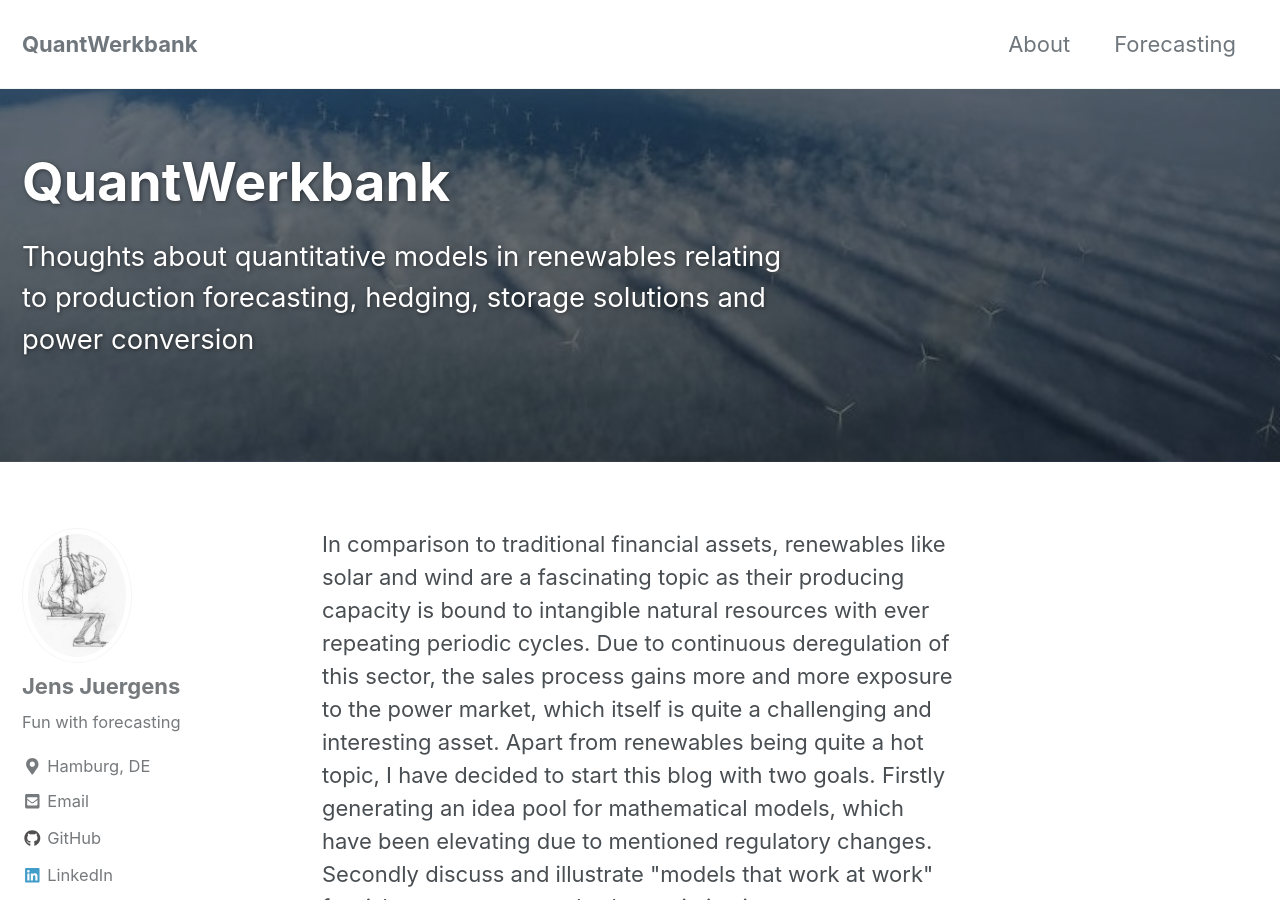
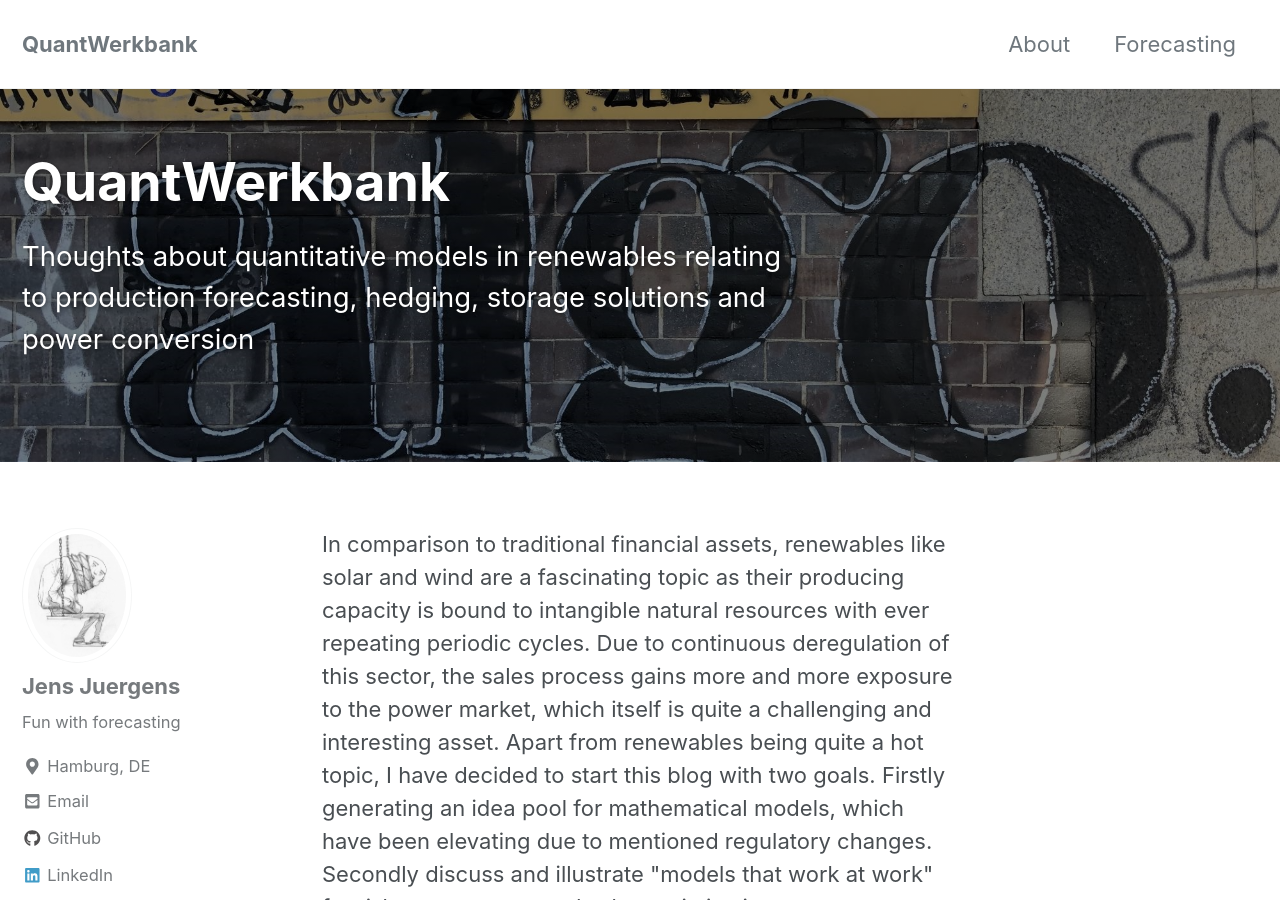
Before and after one commit to JensJuergens/werkbank, a Jekyll site: the page built from index.html, in a window 1280 px wide and 900 px high. Built offline with Jekyll 4.4.1, drawn with Linux system fonts in a browser that asks for light colours; cached includes are drawn as plain includes; the list of posts is cut into pages by our own code.

Commit message:
structure

```diff
--- a/_config.yml
+++ b/_config.yml
@@ -19,7 +19,7 @@ locale                   : "en-US"
 title                    : "QuantWerkbank"
 title_separator          : "-"
 name                     : "Jens Juergens"
-description              : "Blog about renewables forecasting, storage problems, algorithms and mathematical models."
+description              : "Blog about renewables forecasting, storage problems, algorithms and mathematical models in finance."
 url                      : # the base hostname & protocol for your site e.g. "https://mmistakes.github.io"
 baseurl                  : # the subpath of your site, e.g. "/blog"
 repository               : # GitHub username/repo-name e.g. "mmistakes/minimal-mistakes"
--- a/index.html
+++ b/index.html
@@ -3,7 +3,7 @@ layout: home
 author_profile: true
 excerpt: Thoughts about quantitative models in renewables relating to production forecasting, hedging, storage solutions and power conversion
 header:
-  overlay_image: /images/windDenmark.jpg
+  overlay_image: /images/background.jpg
   overlay_filter: 0.5 # same as adding an opacity of 0.5 to a black background
 ---
 In comparison to traditional financial assets, renewables like solar and wind are a fascinating topic as their producing capacity is bound to intangible natural resources with
```
Also changed, not shown: images/background.jpg (added).
